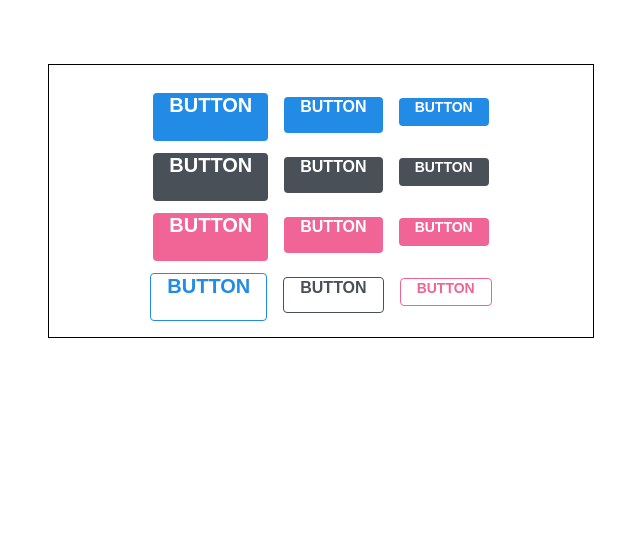
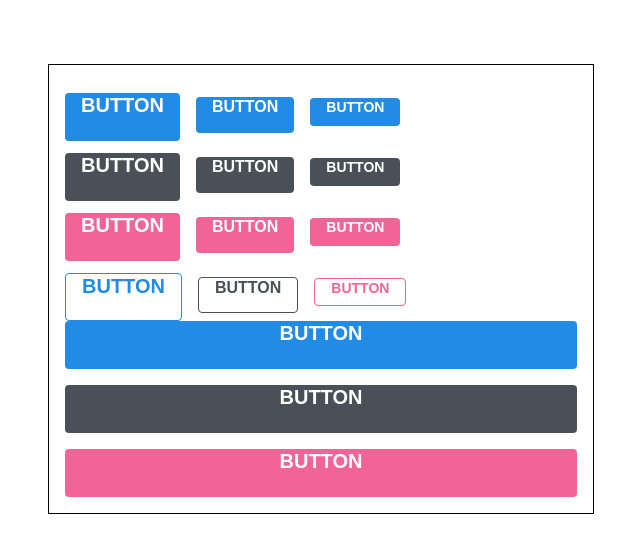
Before and after one commit to lgaeun/AllThatJS, a React (Create React App) app in the folder React/react-style/: page / in a window 1280 px wide. Shown: the top 552 px of the page, without its empty margins (319-959 px from the left). Built offline with nearby package versions, Linux system fonts and the light colour scheme.

Commit message:
feat: fullWidthp option 추가

```diff
--- a/React/react-style/src/App.css
+++ b/React/react-style/src/App.css
@@ -4,7 +4,9 @@
   margin-top: 4rem;
   border: 1px solid black;
   padding: 1rem;
-  text-align: center;
+  .button + .button {
+    margin-bottom: 1rem;
+  }
 }
 
 .App-logo {
--- a/React/react-style/src/App.js
+++ b/React/react-style/src/App.js
@@ -32,8 +32,21 @@ function App() {
         <Button size="large" color="blue" outline>
           BUTTON
         </Button>
-        <Button color="gray" outline>BUTTON</Button>
+        <Button color="gray" outline>
+          BUTTON
+        </Button>
         <Button size="small" color="pink" outline>
+          BUTTON
+        </Button>
+      </div>
+      <div className="buttons">
+        <Button size="large" color="blue" fullWidth>
+          BUTTON
+        </Button>
+        <Button size="large" color="gray" fullWidth>
+          BUTTON
+        </Button>
+        <Button size="large"  color="pink" fullWidth>
           BUTTON
         </Button>
       </div>
--- a/React/react-style/src/components/Button.js
+++ b/React/react-style/src/components/Button.js
@@ -2,9 +2,9 @@ import React from 'react';
 import classNames from 'classnames';
 import './Button.scss';
 
-function Button({children, size, color, outline}){
+function Button({children, size, color, outline, fullWidth}){
     //클래스 이름에 CSS클래스 이름 동적으로 넣어주기
-    return <button className={classNames('Button', size, color, {outline})}>{children}</button>
+    return <button className={classNames('Button', size, color, {outline, fullWidth})}>{children}</button>
 }
 
 Button.defaultProps = {
--- a/React/react-style/src/components/Button.scss
+++ b/React/react-style/src/components/Button.scss
@@ -67,6 +67,16 @@ $pink: #f06595;
         @include button-color(($pink));
     }
 
+    //fullWidth option
+    &.fullWidth{
+        width:100%;
+        justify-content: center;
+        & + & {
+            margin-left: 0;
+            margin-top: 1rem;
+        }
+    }
+
 
     // background-color: $blue; //주석 사용
     // &:hover{
```
